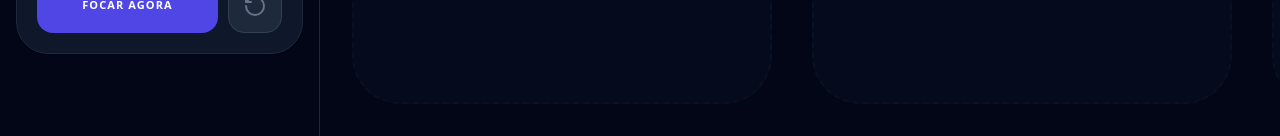
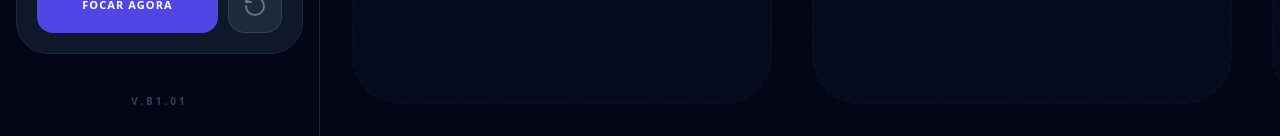
Before and after one commit to tavares07joao/Tarefas-Legais, a React (Vite) app: page / in a window 1280 px wide. Shown: the part 664-800 px from the top of the page. Built offline with nearby package versions, Linux system fonts and the light colour scheme.

Commit message:
feat: Adicionar exibição de versão na sidebar
Inclui um indicador de versão no rodapé da sidebar para facilitar a identificação da build atual.

```diff
--- a/components/Sidebar.tsx
+++ b/components/Sidebar.tsx
@@ -574,6 +574,11 @@ const Sidebar: React.FC<SidebarProps> = React.memo(({ stats, tasks, selectedDate
              </div>
            </div>
         </div>
+        <div className="mt-auto p-6 flex justify-center">
+          <span className="text-[10px] font-black text-slate-300 dark:text-slate-700 uppercase tracking-[0.3em] select-none">
+            v.b1.01
+          </span>
+        </div>
       </div>
     </aside>
   );
```
